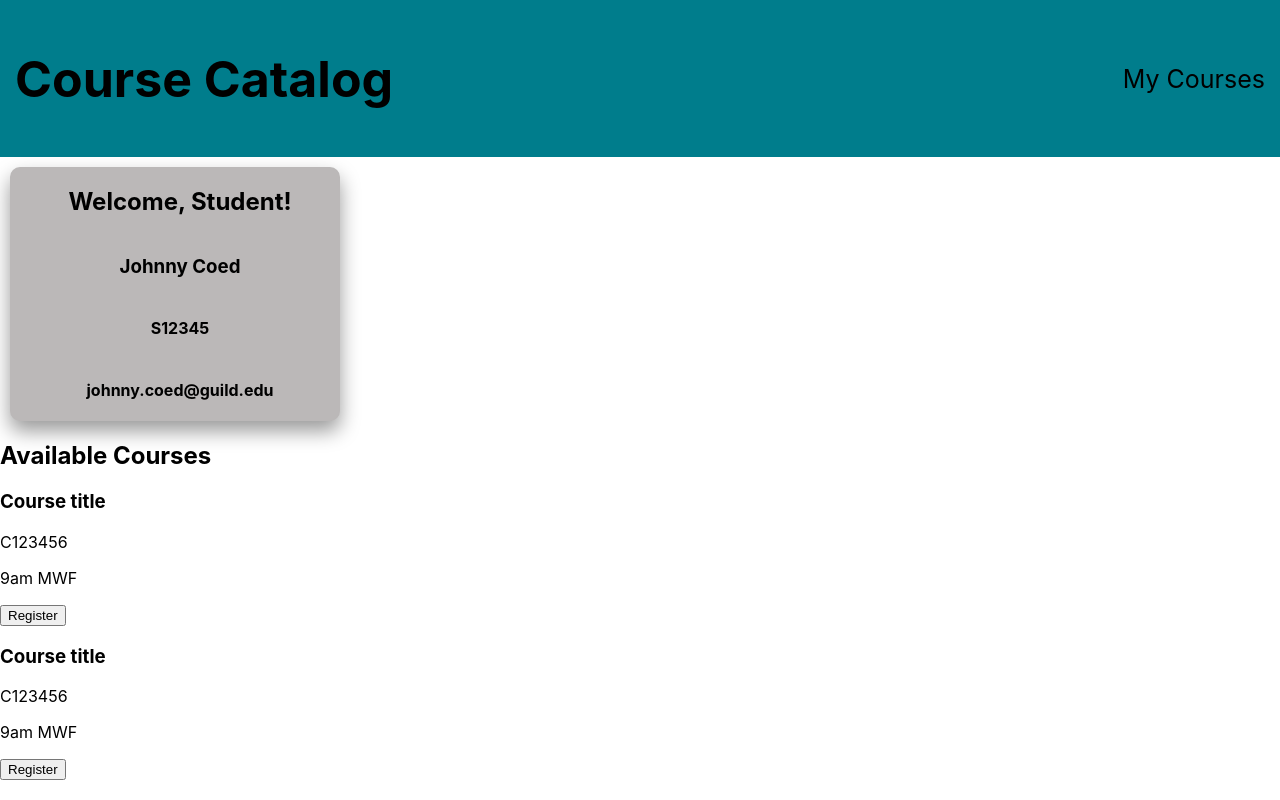
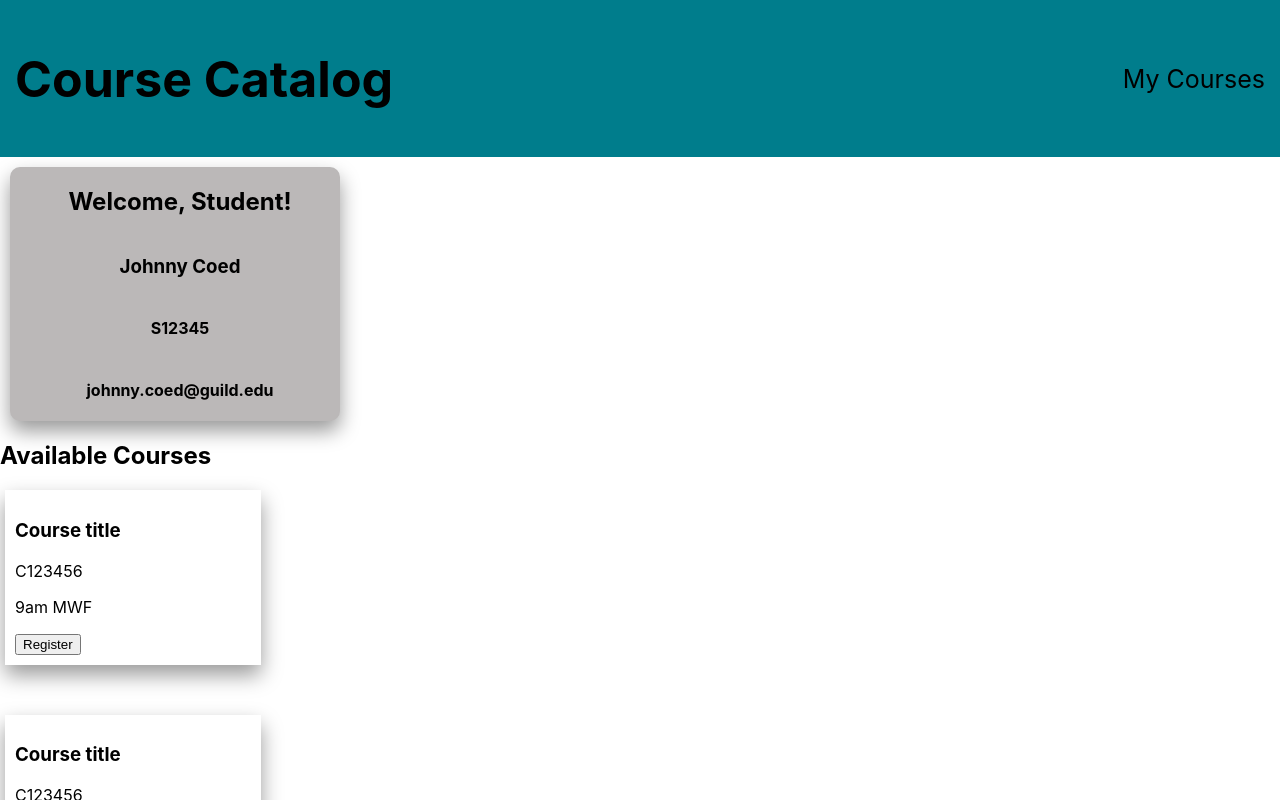
Before and after one commit to stacyp2006/coursecatalog, a React (Create React App) app: page / in a window 1280 px wide. Shown: the top 800 px of the page. Built offline with nearby package versions, Linux system fonts and the light colour scheme.

Commit message:
Add basic styling to course cards

```diff
--- a/src/Components/Course/Course.css
+++ b/src/Components/Course/Course.css
@@ -0,0 +1,8 @@
+.course-card {
+  box-sizing: border-box;
+  margin: 5px;
+  width: 20%;
+  margin-bottom: 50px;
+  box-shadow: 0 10px 20px rgba(0, 0, 0, 0.4);
+  padding: 10px;
+}
```
